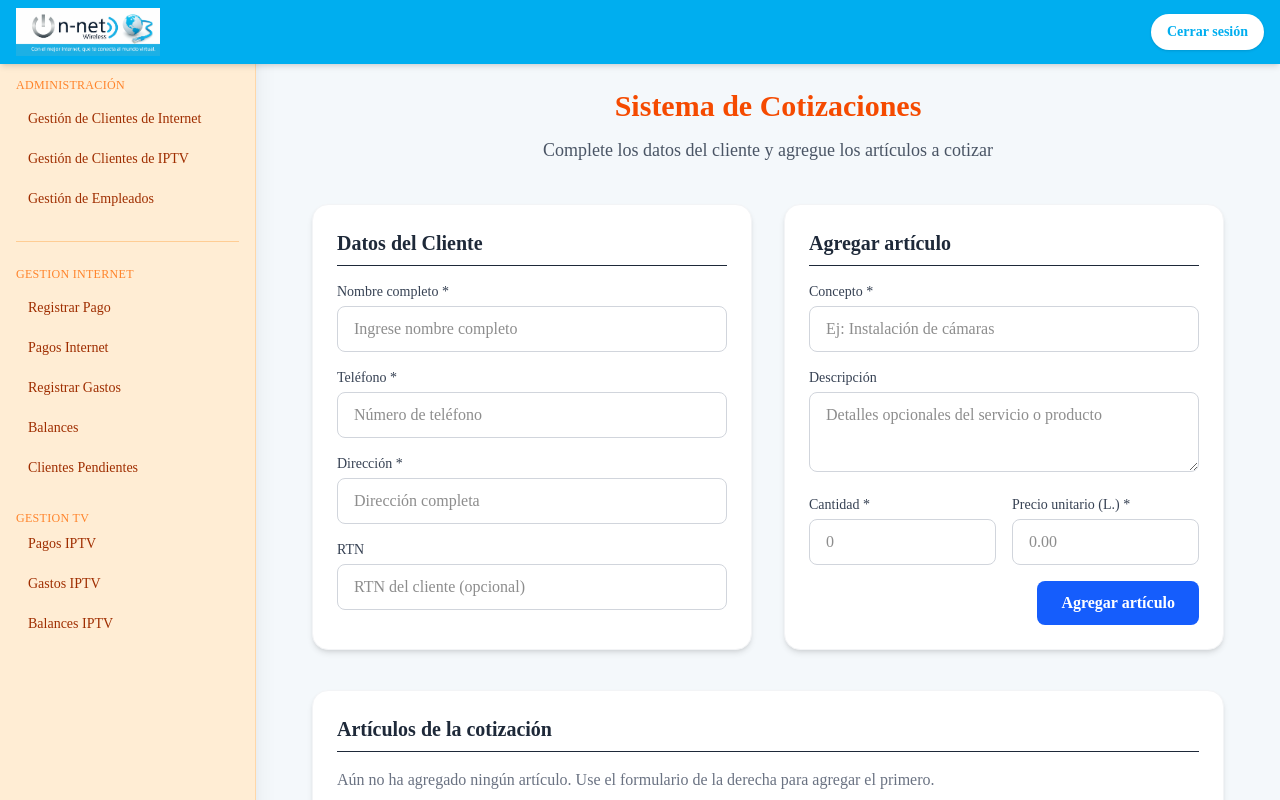
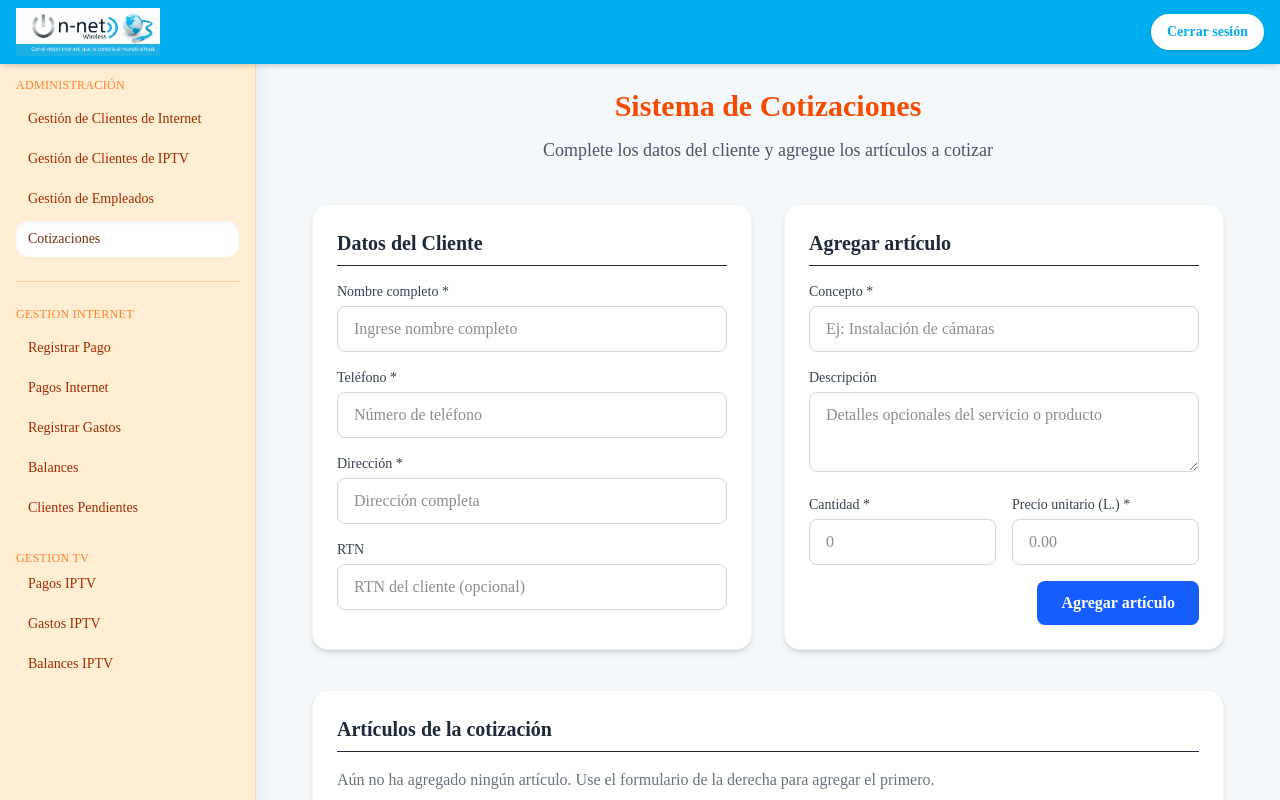
Before and after one commit to EDUARDJ1001/ON-NET-FE, a Next.js app: page /pages/admin/cotizaciones in a window 1280 px wide. Shown: the top 800 px of the page. Built offline with nearby package versions, Linux system fonts and the light colour scheme.

Commit message:
ROLLBACK

```diff
--- a/src/app/components/sidebarAdmin.tsx
+++ b/src/app/components/sidebarAdmin.tsx
@@ -79,7 +79,7 @@ export default function SidebarAdmin({
               <Item href="/pages/admin/clientes" label="Gestión de Clientes de Internet" />
               <Item href="/pages/admin/iptv/clientes" label="Gestión de Clientes de IPTV" />
               <Item href="/pages/admin/empleados" label="Gestión de Empleados" />
-              {/*  <Item href="/pages/admin/cotizaciones" label="Cotizaciones" /> */}
+              <Item href="/pages/admin/cotizaciones" label="Cotizaciones" />
             </ul>
           </div>
 
```
